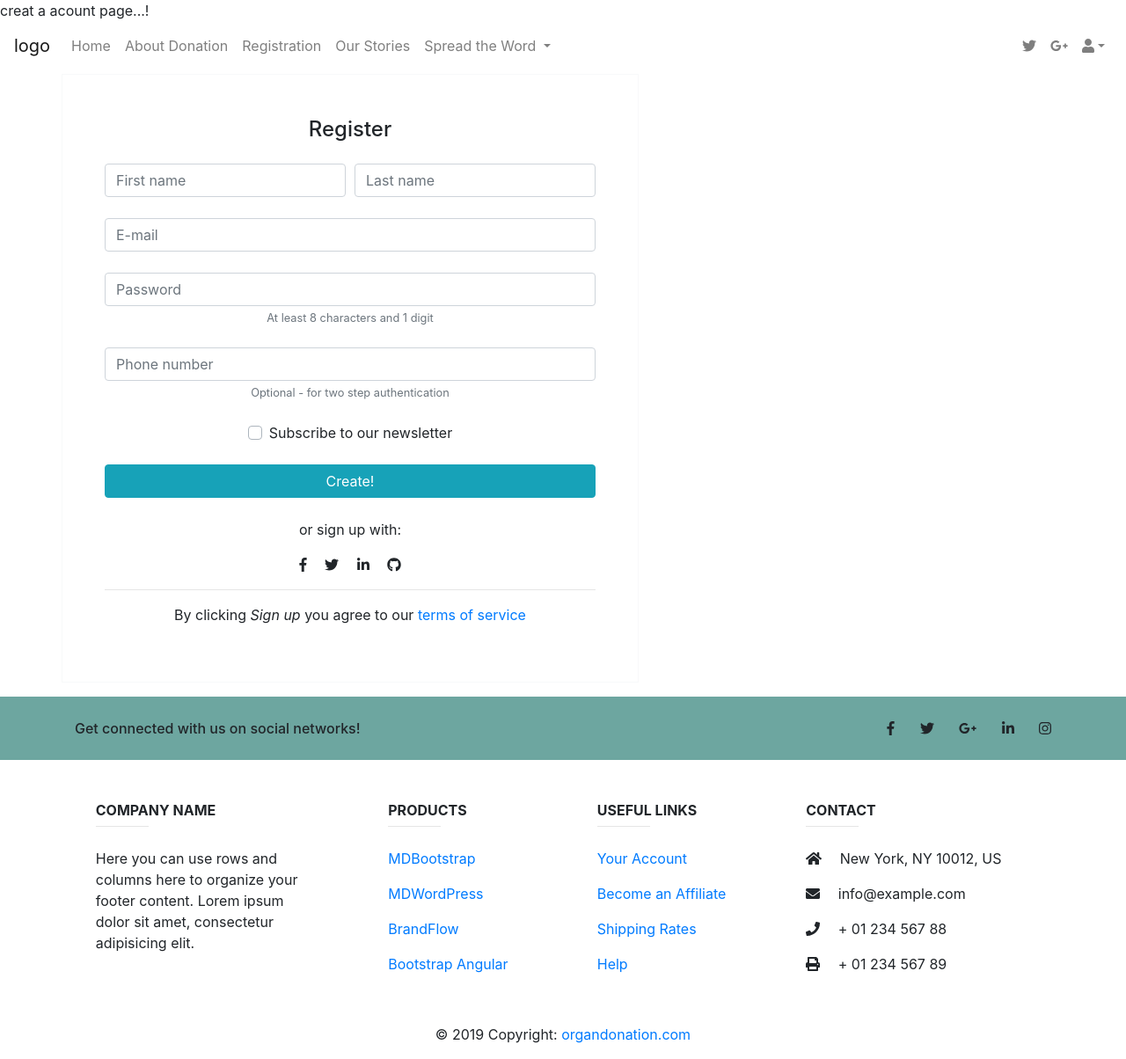
After one commit to azusakaworu/final-organ-donation, a PHP site: page /register.php in a window 1280 px wide. The commit adds this page. Shown: the whole page at 88% size. Run offline with PHP 8.4, Linux system fonts and the light colour scheme; some libraries are stand-ins or nearby versions.

Commit message:
two forms

```diff
--- a/admin/admin_login.php
+++ b/admin/admin_login.php
@@ -1,7 +1,7 @@
 
-<?php //include('../templates/header.html');?>
+
 <?php
 //Admin Area  login
-echo "log in";
+//echo "log in";
 
 ?>
--- /dev/null
+++ b/admin/admin_register.php
@@ -0,0 +1,6 @@
+<?php
+echo "creat a acount!";
+
+
+
+?>
--- a/admin/admin_signin.php
+++ /dev/null
@@ -1,4 +0,0 @@
-<?php
-echo "sign in";
-
-?>
--- /dev/null
+++ b/admin_logout.php
@@ -0,0 +1,6 @@
+<?php
+echo "log out!";
+
+
+
+?>
--- a/home.html
+++ b/home.html
@@ -73,11 +73,11 @@
           <i class="fas fa-user"></i>
         </a>
         <div class="dropdown-menu dropdown-menu-right dropdown-default" aria-labelledby="navbarDropdownMenuLink-333">
-          <a class="dropdown-item" href="admin/admin_login.php">Log In</a>
+          <a class="dropdown-item" href="login.php">Log In</a>
           <hr>
           <a class="dropdown-item" href="admin/admin_logout.php">Log Out</a>
           <hr>
-          <a class="dropdown-item" href="admin/admin_signin.php">Sign In</a>
+          <a class="dropdown-item" href="register.php">Register</a>
         </div>
       </li>
     </ul>
--- /dev/null
+++ b/register.php
@@ -0,0 +1,116 @@
+<?php
+echo "creat a acount page...!";
+
+
+
+?>
+<!DOCTYPE html>
+<html>
+<head>
+	<meta charset="utf-8">
+	<!-- responsible for all devices -->
+    <meta name="viewport" content="width=device-width, initial-scale=1.0">
+		<!-- bootstrap -->
+	<link rel="stylesheet" href="https://stackpath.bootstrapcdn.com/bootstrap/4.3.1/css/bootstrap.min.css" integrity="sha384-ggOyR0iXCbMQv3Xipma34MD+dH/1fQ784/j6cY/iJTQUOhcWr7x9JvoRxT2MZw1T" crossorigin="anonymous">
+
+	<link rel="stylesheet" type="text/css" href="css/main.css">
+	<script defer src="https://use.fontawesome.com/releases/v5.7.2/js/all.js" integrity="sha384-0pzryjIRos8mFBWMzSSZApWtPl/5++eIfzYmTgBBmXYdhvxPc+XcFEk+zJwDgWbP" crossorigin="anonymous"></script>
+	<title>Organ Donation About</title>
+	<script src="https://cdn.jsdelivr.net/npm/vue@2.5.22/dist/vue.js"></script>
+	<script src="https://cdnjs.cloudflare.com/ajax/libs/vue-router/3.0.2/vue-router.min.js"></script>
+
+
+</head>
+<body>
+	<main id="app">
+
+<?php include('templates/header.html');?>
+
+<!-- Material form register -->
+<div class="container">
+	<div class="row">
+		<!-- Default form register -->
+<form action="" method="post" class="text-center border border-light p-5">
+
+    <p class="h4 mb-4">Register</p>
+
+    <div class="form-row mb-4">
+        <div class="col">
+            <!-- First name -->
+            <input type="text" id="defaultRegisterFormFirstName" class="form-control" placeholder="First name">
+        </div>
+        <div class="col">
+            <!-- Last name -->
+            <input type="text" id="defaultRegisterFormLastName" class="form-control" placeholder="Last name">
+        </div>
+    </div>
+
+    <!-- E-mail -->
+    <input type="email" id="defaultRegisterFormEmail" class="form-control mb-4" placeholder="E-mail">
+
+    <!-- Password -->
+    <input type="password" id="defaultRegisterFormPassword" class="form-control" placeholder="Password" aria-describedby="defaultRegisterFormPasswordHelpBlock">
+    <small id="defaultRegisterFormPasswordHelpBlock" class="form-text text-muted mb-4">
+        At least 8 characters and 1 digit
+    </small>
+
+    <!-- Phone number -->
+    <input type="text" id="defaultRegisterPhonePassword" class="form-control" placeholder="Phone number" aria-describedby="defaultRegisterFormPhoneHelpBlock">
+    <small id="defaultRegisterFormPhoneHelpBlock" class="form-text text-muted mb-4">
+        Optional - for two step authentication
+    </small>
+
+    <!-- Newsletter -->
+    <div class="custom-control custom-checkbox">
+        <input type="checkbox" class="custom-control-input" id="defaultRegisterFormNewsletter">
+        <label class="custom-control-label" for="defaultRegisterFormNewsletter">Subscribe to our newsletter</label>
+    </div>
+
+    <!-- Sign up button -->
+    <button class="btn btn-info my-4 btn-block" type="submit">Create!</button>
+
+    <!-- Social register -->
+    <p>or sign up with:</p>
+
+    <a type="button" class="light-blue-text mx-2">
+        <i class="fab fa-facebook-f"></i>
+    </a>
+    <a type="button" class="light-blue-text mx-2">
+        <i class="fab fa-twitter"></i>
+    </a>
+    <a type="button" class="light-blue-text mx-2">
+        <i class="fab fa-linkedin-in"></i>
+    </a>
+    <a type="button" class="light-blue-text mx-2">
+        <i class="fab fa-github"></i>
+    </a>
+
+    <hr>
+
+    <!-- Terms of service -->
+    <p>By clicking
+        <em>Sign up</em> you agree to our
+        <a href="" target="_blank">terms of service</a>
+
+</form>
+<!-- Default form register -->
+
+	</div>
+</div>
+
+
+
+
+
+<?php include('templates/footer.html');?>
+
+
+	</main>
+
+
+<script type="text/javascript"  src="js/main.js"></script>
+<script src="https://code.jquery.com/jquery-3.3.1.slim.min.js" integrity="sha384-q8i/X+965DzO0rT7abK41JStQIAqVgRVzpbzo5smXKp4YfRvH+8abtTE1Pi6jizo" crossorigin="anonymous"></script>
+<script src="https://cdnjs.cloudflare.com/ajax/libs/popper.js/1.14.7/umd/popper.min.js" integrity="sha384-UO2eT0CpHqdSJQ6hJty5KVphtPhzWj9WO1clHTMGa3JDZwrnQq4sF86dIHNDz0W1" crossorigin="anonymous"></script>
+<script src="https://stackpath.bootstrapcdn.com/bootstrap/4.3.1/js/bootstrap.min.js" integrity="sha384-JjSmVgyd0p3pXB1rRibZUAYoIIy6OrQ6VrjIEaFf/nJGzIxFDsf4x0xIM+B07jRM" crossorigin="anonymous"></script>
+</body>
+</html>
--- a/templates/header.html
+++ b/templates/header.html
@@ -53,11 +53,11 @@
           <i class="fas fa-user"></i>
         </a>
         <div class="dropdown-menu dropdown-menu-right dropdown-default" aria-labelledby="navbarDropdownMenuLink-333">
-          <a class="dropdown-item" href="#">Log In</a>
+          <a class="dropdown-item" href="login.php">Log In</a>
           <hr>
-          <a class="dropdown-item" href="#">Log Out</a>
+          <a class="dropdown-item" href="admin/admin_logout.php">Log Out</a>
           <hr>
-          <a class="dropdown-item" href="#">Sign In</a>
+          <a class="dropdown-item" href="register.php">Register</a>
         </div>
       </li>
     </ul>
```
Also changed, not shown: login.php (added, +122 -0 lines), 1 other file.
